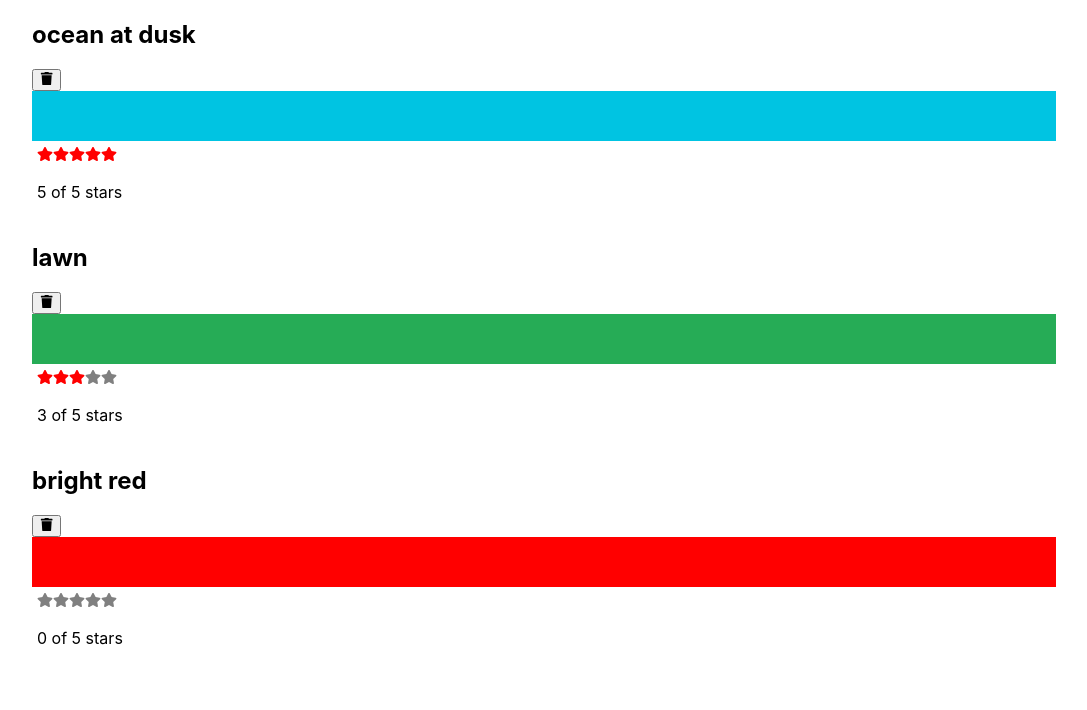
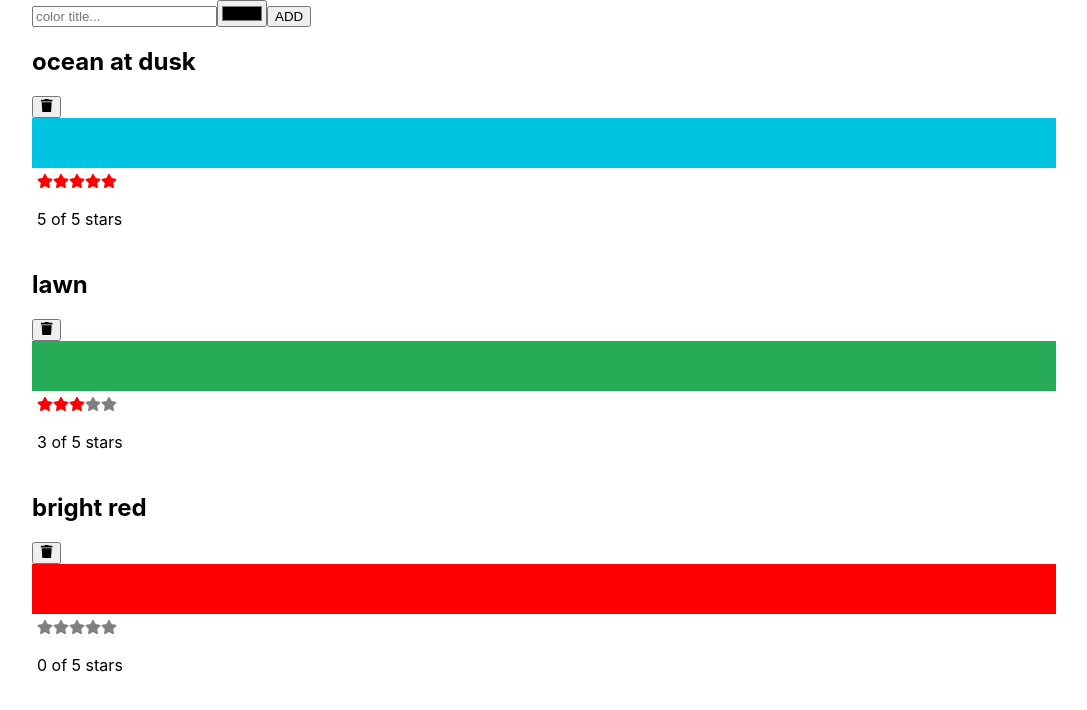
Before and after one commit to Tampoka/recipes, a React (Create React App) app: page / in a window 1280 px wide. Shown: the top 710 px of the page, without its empty margins (96-1183 px from the left). Built offline with nearby package versions, Linux system fonts and the light colour scheme.

Commit message:
Add addColor form with refs.

```diff
--- a/src/App.js
+++ b/src/App.js
@@ -7,19 +7,28 @@
 
 function App() {
     const [colors, setColors] = useState(colorData)
-    const onRemoveColor=(id)=>{
-        const updatedColors=colors.filter(c=>c.id!==id)
+    const onRemoveColor = (id) => {
+        const updatedColors = colors.filter(c => c.id !== id)
         setColors(updatedColors)
     }
-    const onRateColor=(id,rating)=>{
-        const updatedColors=colors.map(c=>c.id===id? {...c,rating}:c)
+    const onRateColor = (id, rating) => {
+        const updatedColors = colors.map(c => c.id === id ? {...c, rating} : c)
         setColors(updatedColors)
     }
-
+    const onAddColor = (title, color) => {
+        const newColor = {
+            id: Date.now(),
+            title,
+            color,
+            rating: 1
+        }
+        const updatedColors=[newColor,...colors]
+        setColors(updatedColors)
+    }
     return (
         <div className="App">
-            <ColorList colors={colors} onRemoveColor={onRemoveColor} onRateColor={onRateColor}/>
-             {/*<Menu recipes={data}/>*/}
+            <ColorList colors={colors} onRemoveColor={onRemoveColor} onRateColor={onRateColor} onNewColor={onAddColor}/>
+            {/*<Menu recipes={data}/>*/}
         </div>
     )
 }
--- /dev/null
+++ b/src/components/AddColorForm.js
@@ -0,0 +1,21 @@
+import React, { useRef } from "react";
+
+export default function AddColorForm({ onNewColor = f => f }) {
+    const txtTitle = useRef("");
+    const hexColor = useRef("");
+    const submit = e => {
+        e.preventDefault()
+        const title=txtTitle.current.value
+        const color=hexColor.current.value
+        onNewColor(title,color)
+        txtTitle.current.value=''
+        hexColor.current.value=''
+    }
+    return (
+        <form onSubmit={submit}>
+            <input ref={txtTitle} type="text" placeholder="color title..." required />
+            <input ref={hexColor} type="color" required />
+            <button>ADD</button>
+        </form>
+    )
+}
--- a/src/components/Color.js
+++ b/src/components/Color.js
@@ -1,7 +1,7 @@
 import StarRating from './StarRating';
-import { FaTrash } from "react-icons/fa";
+import {FaTrash} from "react-icons/fa";
 
-export default function Color({id, title, color, rating,onRemove=f=>f ,onRate=f=>f}) {
+export default function Color({id, title, color, rating,onRemove=f=>f ,onRate=f=>f},) {
     return (
         <section>
             <h1>{title}</h1>
--- a/src/components/ColorsList.js
+++ b/src/components/ColorsList.js
@@ -1,10 +1,12 @@
 import React from "react";
 import Color from "./Color";
+import AddColorForm from './AddColorForm';
 
-export default function ColorList({ colors = [],onRemoveColor=f=>f,onRateColor=f=>f }) {
-    if(!colors.length) return <div>No Colors Listed. (Add a Color)</div>;
+export default function ColorList({colors = [], onRemoveColor = f => f, onRateColor = f => f, onNewColor = f => f}) {
+    if (!colors.length) return <div>No Colors Listed. (Add a Color)</div>;
     return (
         <div>
+            <AddColorForm onNewColor={onNewColor}/>
             {
                 colors.map(color =>
                     <Color key={color.id} {...color} onRemove={onRemoveColor} onRate={onRateColor}/>)
```
